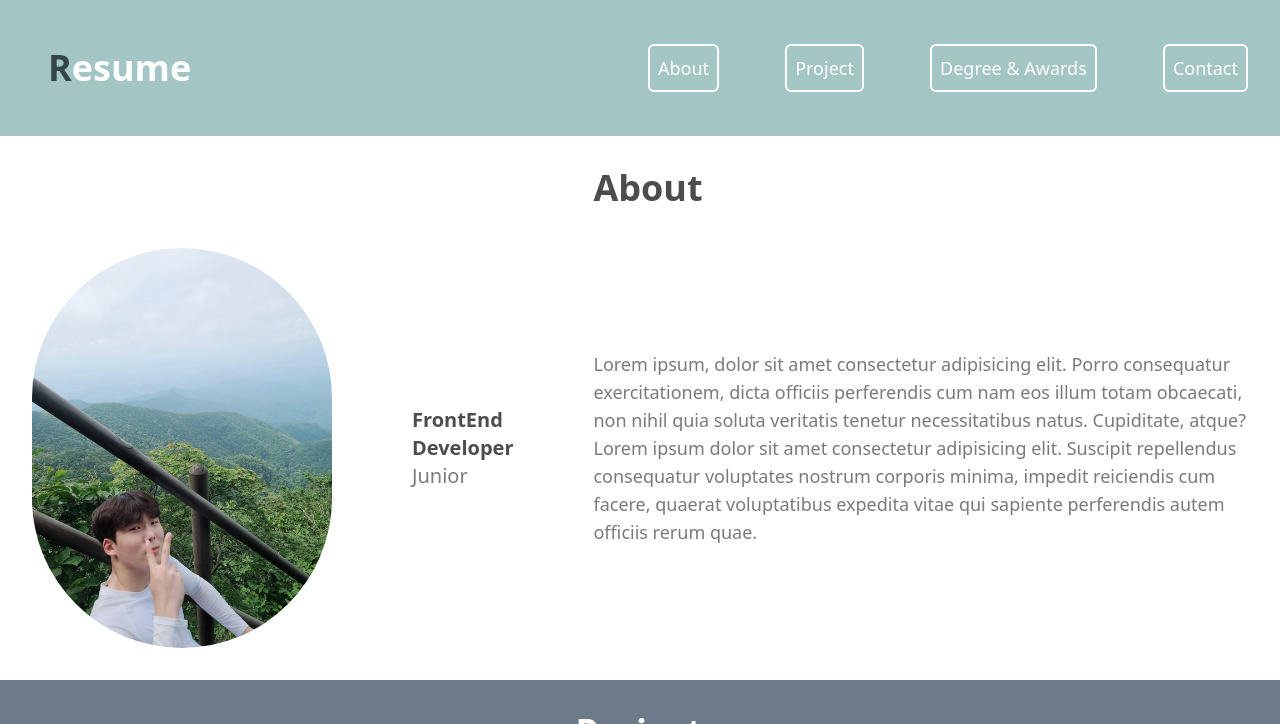
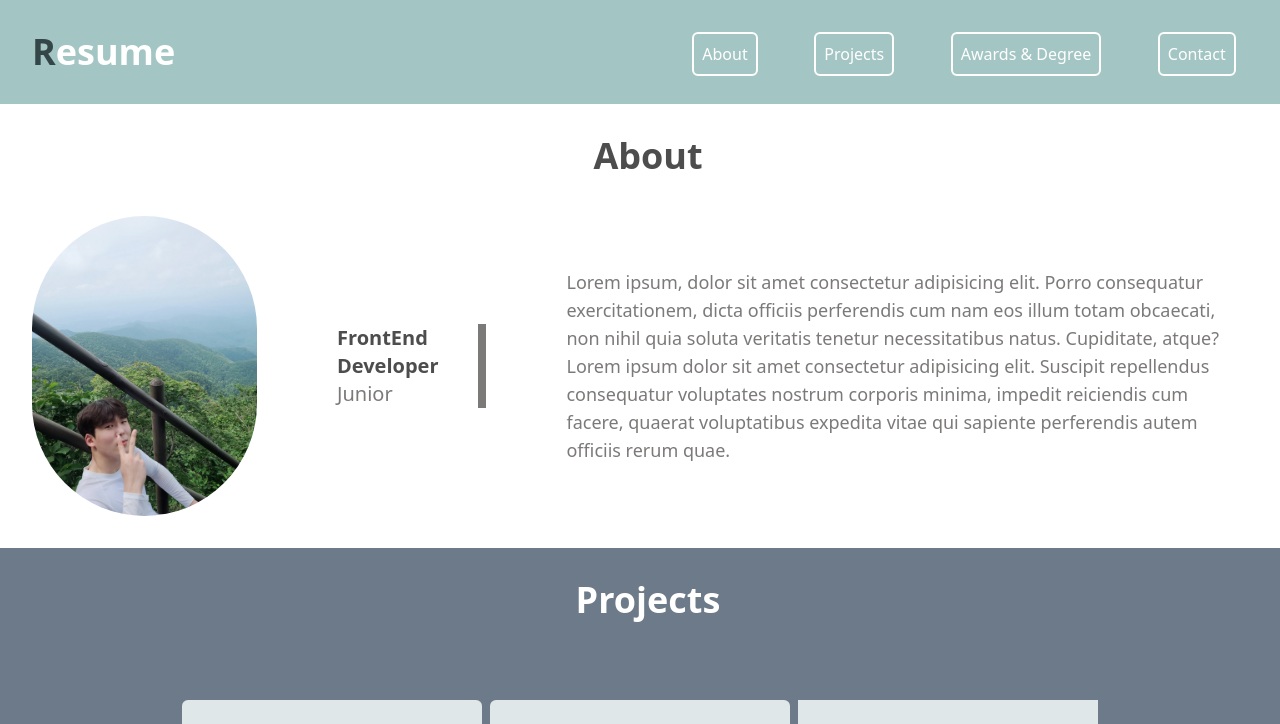
Before and after one commit to LeeJeongHooo/Resume_Tailwind, a plain HTML site: page index.html in a window 1280 px wide. Shown: the top 724 px of the page. Drawn offline with nearby package versions, Linux system fonts and the light colour scheme.

Commit message:
Refractoring Total font-size and images-size

```diff
--- a/index.html
+++ b/index.html
@@ -32,13 +32,13 @@
 </head>
 
 <body>
-  <header class="flex flex-wrap p-8 bg-greensky justify-between">
+  <header class="flex flex-wrap p-4 bg-greensky justify-between">
     <h1 class="text-4xl p-4 font-bold text-white"><span class="text-darkgreen">R</span>esume</h1>
-    <nav class="w-[600px] text-lg font-medium">
-      <ul class="flex justify-between text-white mt-3">
+    <nav class="w-[600px] text-md font-medium">
+      <ul class="flex justify-around text-white mt-4">
         <li class="border-2 border-white rounded-md p-2 hover:bg-darkgreen cursor-pointer"><a>About</a></li>
-        <li class="border-2 border-white rounded-md p-2 hover:bg-darkgreen cursor-pointer"><a>Project</a></li>
-        <li class="border-2 border-white rounded-md p-2 hover:bg-darkgreen cursor-pointer"><a>Degree & Awards</a>
+        <li class="border-2 border-white rounded-md p-2 hover:bg-darkgreen cursor-pointer"><a>Projects</a></li>
+        <li class="border-2 border-white rounded-md p-2 hover:bg-darkgreen cursor-pointer"><a>Awards & Degree</a>
         </li>
         <li class="border-2 border-white rounded-md p-2 hover:bg-darkgreen cursor-pointer"><a>Contact</a></li>
       </ul>
@@ -50,8 +50,10 @@
     <section class="p-8">
       <h2 class="text-center text-4xl text-darkgray font-bold mb-10 ml-4">About</h2>
       <div class="flex justify-center items-center">
-        <img class="inline-block rounded-full h-[400px]" src="images/profile.jpeg" alt="ProfileImage">
-        <p class="text-middlegray ml-20 text-xl font-medium"><strong class="text-darkgray">FrontEnd Developer</strong>
+        <img class="inline-block rounded-full h-[300px]" src="images/profile.jpeg" alt="ProfileImage">
+        <p class="text-middlegray ml-20 text-xl font-medium pr-10 border-r-8 border-middlegray"><strong
+            class="text-darkgray">FrontEnd
+            Developer</strong>
           Junior</p>
         <p class=" text-middlegray ml-20 text-lg font-medium ">Lorem ipsum, dolor sit amet consectetur adipisicing elit.
           Porro
@@ -149,7 +151,7 @@
           ratione
         </div>
         <div class="bg-lightgray  border-4 mb-12 p-4 rounded-md">
-          <h3 class="text-2xl font-medium mb-4"><i class="fa-solid fa-medal text-blue-400 mr-2"></i>블록체인 전문가 자격증2급</h3>
+          <h3 class="text-2xl font-medium mb-4"><i class="fa-solid fa-medal text-blue-400 mr-2"></i>블록체인 전문가2급</h3>
           <ul>
             <li
               class="relative before:inline-block before:content-[''] before:w-[10px] before:h-[10px] before:rounded-full before:bg-darkgreen">
```
